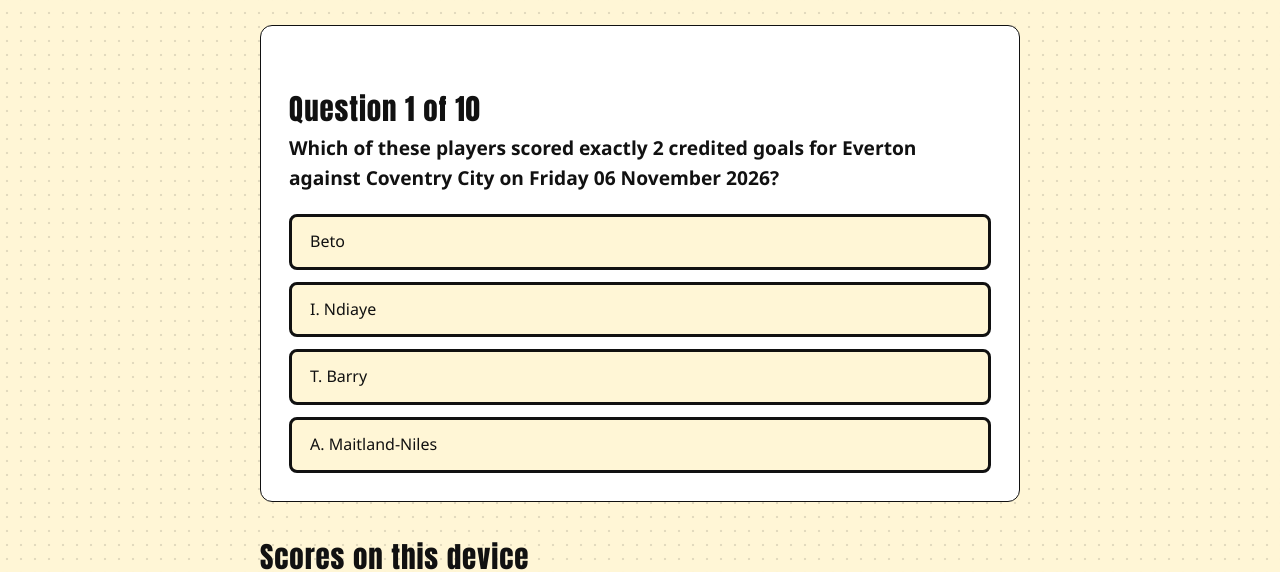
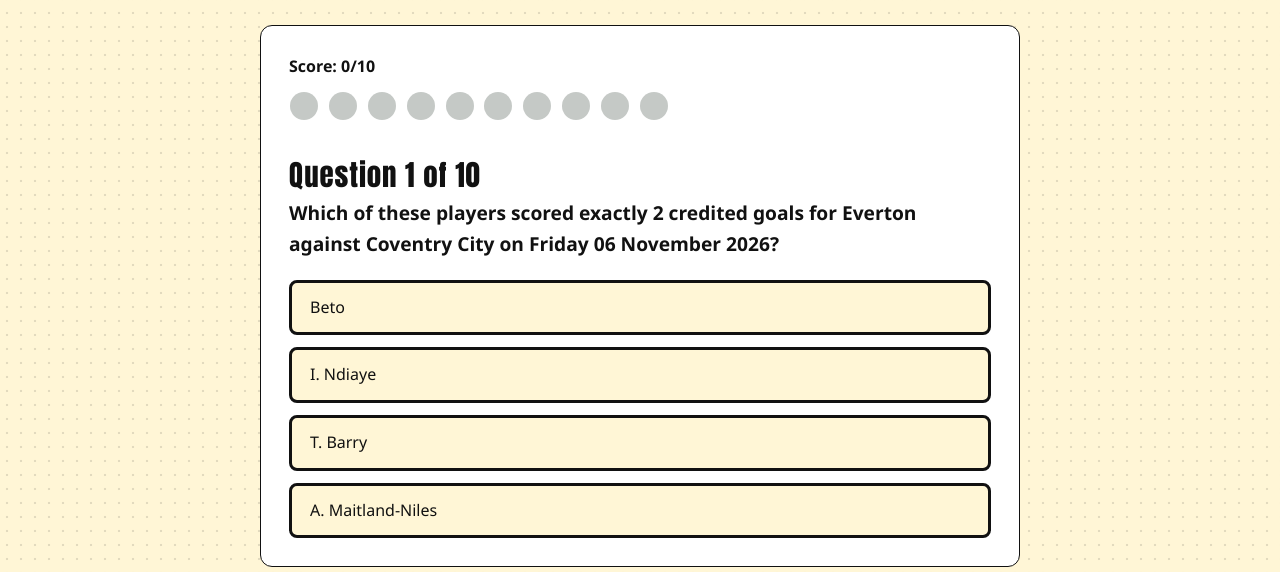
Before and after one commit to thefossedogg/vardy, a plain HTML site: page site/quiz/index.html in a window 1280 px wide. Shown: the part 232-804 px from the top of the page. Drawn offline with Linux system fonts and the light colour scheme.

Commit message:
Deploy quiz shootout score and full-color answer feedback
Co-authored-by: Copilot <223556219+Copilot@users.noreply.github.com>

```diff
--- a/site/quiz.css
+++ b/site/quiz.css
@@ -26,6 +26,45 @@
   padding: 0;
   font-size: 1.2rem;
   font-weight: 700;
+}
+
+.quiz-scoreboard {
+  margin-bottom: 20px;
+}
+
+.quiz-scoreboard p {
+  margin: 0 0 12px;
+  font-weight: 700;
+}
+
+.quiz-score-markers {
+  display: grid;
+  grid-template-columns: repeat(10, minmax(0, 1fr));
+  gap: clamp(4px, 1vw, 8px);
+  max-width: 380px;
+  margin: 0;
+  padding: 0;
+  list-style: none;
+}
+
+.quiz-score-marker {
+  display: grid;
+  place-items: center;
+  justify-self: center;
+  width: min(100%, 28px);
+  aspect-ratio: 1;
+  border-radius: 50%;
+  background: #c5c9c6;
+}
+
+.quiz-score-correct {
+  background: transparent;
+  font-size: clamp(16px, 4vw, 26px);
+  line-height: 1;
+}
+
+.quiz-score-incorrect {
+  background: #e53935;
 }
 
 .quiz-options {
@@ -65,11 +104,13 @@
 
 .quiz-option.quiz-option-correct {
   border-color: #00a83b;
+  background: #00a83b;
   opacity: 1;
 }
 
 .quiz-option.quiz-option-incorrect {
   border-color: #e53935;
+  background: #ef5350;
   opacity: 1;
 }
 
--- a/site/quiz.js
+++ b/site/quiz.js
@@ -230,9 +230,34 @@
 
     let attempt;
     let saveResult;
+    function renderRunningScore(scoreboard) {
+      const score = node("p", `Score: ${attempt.score}/${attempt.quiz.questions.length}`);
+      score.setAttribute("role", "status");
+      const markers = node("ol", undefined, "quiz-score-markers");
+      markers.setAttribute("aria-label", "Quiz shootout");
+      for (let index = 0; index < 10; index += 1) {
+        const answered = index < attempt.answers.length;
+        const correct = answered && attempt.answers[index] === attempt.quiz.questions[index].answer;
+        const state = answered ? (correct ? "correct" : "incorrect") : "pending";
+        const marker = node("li", undefined, `quiz-score-marker quiz-score-${state}`);
+        marker.setAttribute("aria-label", index < attempt.quiz.questions.length
+          ? `Question ${index + 1}: ${answered ? state : "unanswered"}`
+          : `Slot ${index + 1}: not used in this quiz`);
+        if (correct) {
+          const ball = node("span", "\u26bd");
+          ball.setAttribute("aria-hidden", "true");
+          marker.append(ball);
+        }
+        markers.append(marker);
+      }
+      scoreboard.replaceChildren(score, markers);
+    }
+
     function renderQuestion(focus = true) {
       const question = attempt.quiz.questions[attempt.index];
       game.replaceChildren();
+      const scoreboard = node("div", undefined, "quiz-scoreboard");
+      renderRunningScore(scoreboard);
       const progress = node("h2", `Question ${attempt.index + 1} of ${attempt.quiz.questions.length}`);
       progress.tabIndex = -1;
       const fieldset = node("fieldset");
@@ -242,6 +267,7 @@
       for (const option of attempt.options[attempt.index]) {
         const choice = button(option, () => {
           const result = answerQuestion(attempt, option);
+          renderRunningScore(scoreboard);
           for (const child of options.children) {
             child.disabled = true;
             if (child.textContent === result.answer) {
@@ -270,14 +296,16 @@
         options.append(choice);
       }
       fieldset.append(options);
-      game.append(progress, fieldset, controls);
+      game.append(scoreboard, progress, fieldset, controls);
       if (focus) progress.focus();
     }
 
     function renderScore() {
+      const scoreboard = node("div", undefined, "quiz-scoreboard");
+      renderRunningScore(scoreboard);
       const heading = node("h2", `Final score: ${attempt.score}/${attempt.quiz.questions.length}`);
       heading.tabIndex = -1;
-      game.replaceChildren(heading, status(saveResult.saved
+      game.replaceChildren(scoreboard, heading, status(saveResult.saved
         ? "Completed attempt saved on this device." : saveResult.error, !saveResult.saved));
       game.append(button("Play again", () => {
         attempt = createAttempt(attempt.quiz);
```
